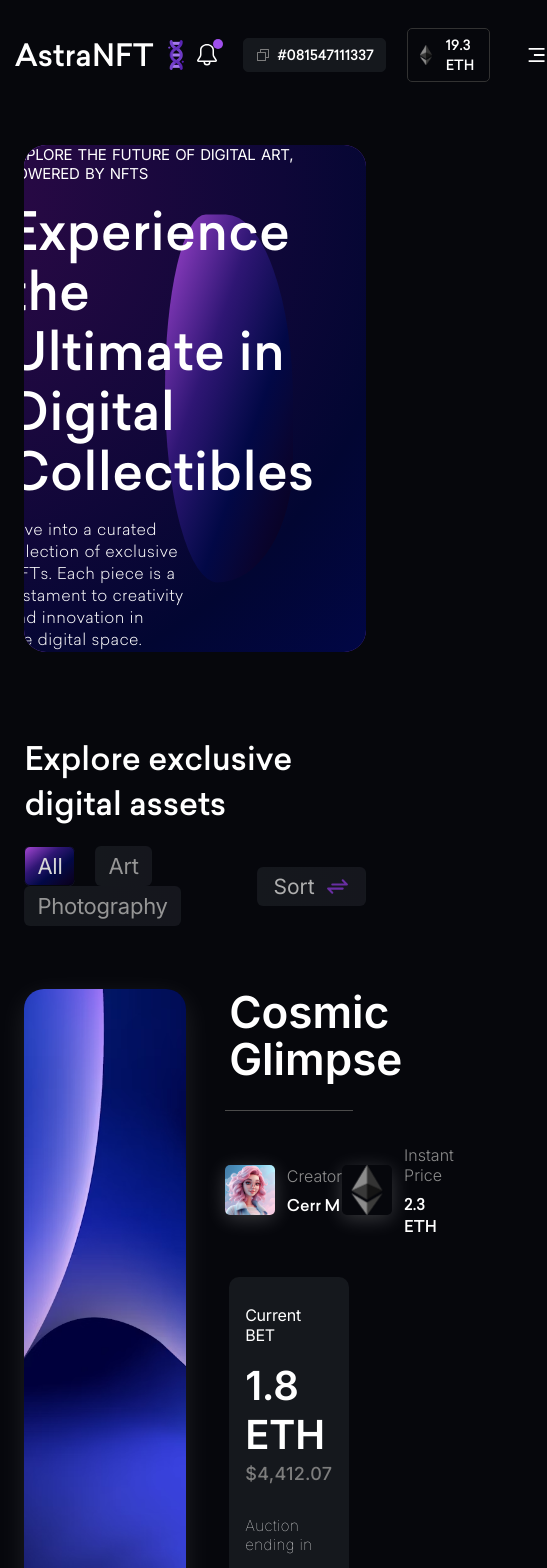
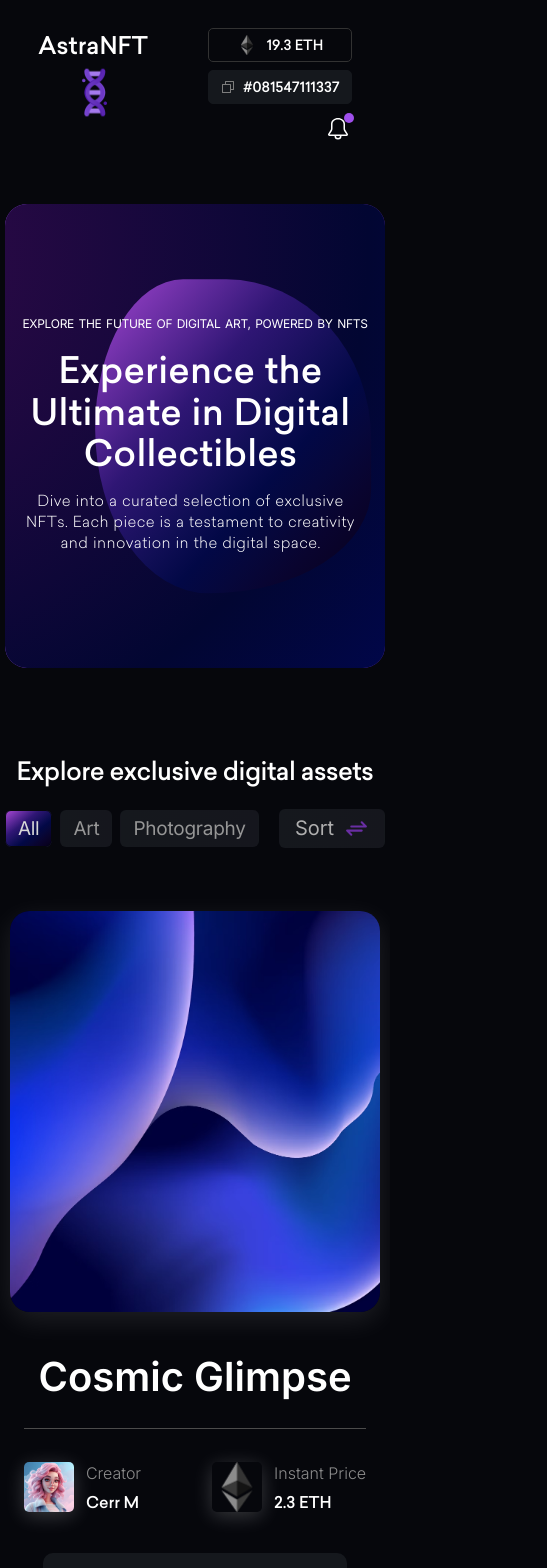
Before and after one commit to inspirer10/astra-nft, a Next.js app: page / in a window 390 px wide. Shown: the top 1568 px of the page, 547 px wide, since content can reach past the window. Built offline with nearby package versions, Linux system fonts and the light colour scheme.

Commit message:
RWD for mobile phones

```diff
--- a/src/Components/Faq.js
+++ b/src/Components/Faq.js
@@ -12,7 +12,7 @@ function Faq() {
             answer: 'Yes, you can resell your NFTs directly on our platform. Simply navigate to your collection, select the NFT you wish to sell, set your desired price, and list it for sale. Other users on the platform will be able to view and purchase your NFT. When the sale is completed, the funds will be transferred to your connected wallet.',
         },
         {
-            question: 'What payment methods are accepted for purchasing NFTs?',
+            question: 'What payment methods are accepted for purchasing?',
             answer: 'Our platform primarily accepts payments in Ethereum (ETH). You will need to have ETH in your connected cryptocurrency wallet to make purchases. We recommend using a wallet like MetaMask for smooth transactions. In the future, we plan to support additional cryptocurrencies and possibly fiat currency options.',
         },
         {
--- a/src/styles/cardsParallax.scss
+++ b/src/styles/cardsParallax.scss
@@ -87,11 +87,12 @@
     }
 }
 
-@media screen and (max-width: 1200px) {
+@media screen and (max-width: 1280px) {
     .cards-parallax {
         .card-container {
             .card {
-                width: 87.5vw;
+                height: 70vh;
+                width: 82.5vw;
                 .card-Body {
                     margin-top: 50px;
                     gap: 35px;
@@ -113,3 +114,41 @@
         }
     }
 }
+
+//!mobile
+@media screen and (max-width: 450px) {
+    .cards-parallax {
+        .card-container {
+            .card {
+                height: 70vh;
+                width: 95vw;
+                padding: 30px 10px;
+                .card-Body {
+                    margin-top: 15px;
+                    gap: 0px;
+                    flex-direction: column-reverse;
+                    .description {
+                        width: 92.5%;
+                        margin-top: 1.25rem;
+                        margin-bottom: 0;
+                        p {
+                            font-size: 15px;
+                            line-height: calc(15px * 1.35);
+                            letter-spacing: 0.5px;
+                            font-weight: 300;
+                            text-align: justify;
+                            &::first-letter {
+                                line-height: calc(1.6rem * 1.1);
+                                font-size: 1.6rem;
+                            }
+                        }
+                    }
+                    .image-Container {
+                        width: 95%;
+                        height: 100%;
+                    }
+                }
+            }
+        }
+    }
+}
--- a/src/styles/faq.scss
+++ b/src/styles/faq.scss
@@ -82,13 +82,13 @@
     }
 }
 
-@media screen and (max-width: 1250px) {
+@media screen and (max-width: 1280px) {
     .FAQ_section {
         .FAQ-heading {
             font-size: 3.3rem;
         }
         .faq {
-            width: 62.5%;
+            width: 57.5%;
             .faq-item {
                 .faq-question {
                     font-size: 16px;
@@ -102,3 +102,28 @@
         }
     }
 }
+
+//!mobile
+@media screen and (max-width: 450px) {
+    .FAQ_section {
+        .FAQ-heading {
+            font-size: 2.5rem;
+            line-height: 3.25rem;
+        }
+        .faq {
+            width: 97.5%;
+            .faq-item {
+                .faq-question {
+                    font-size: 14px;
+                    padding: 8px 6px;
+                    padding-right: 3px;
+                    letter-spacing: -0.5px;
+                }
+                .faq-answer {
+                    font-size: 14px;
+                    line-height: calc(14px * 1.325);
+                }
+            }
+        }
+    }
+}
--- a/src/styles/footer.scss
+++ b/src/styles/footer.scss
@@ -1,16 +1,13 @@
 footer {
     background-color: rgba(21, 24, 29, 0.75);
     color: #fff;
-    height: 15vh;
+    height: 17.5vh;
     position: relative;
     clip-path: polygon(0 0, 100% 0%, 100% 100%, 0 100%);
     .footer_content-container {
-        //position: relative;
-        //height: calc(100vh + 25vh);
-        //top: -100vh;
         position: fixed;
         bottom: 0;
-        height: 15vh;
+        height: 17.5vh;
         width: 100%;
         display: flex;
         align-items: center;
@@ -98,28 +95,40 @@ footer {
     }
 }
 
-@media screen and (max-width: 1250px) {
+@media screen and (max-width: 1370px) {
+    footer {
+        .footer_content-container {
+            &::after {
+                width: 90%;
+            }
+            .footer-content {
+                width: 90%;
+            }
+        }
+    }
+}
+
+@media screen and (max-width: 1285px) {
     footer {
         .footer_content-container {
             .footer-content {
-                width: 90%;
                 .brand-wrapper {
                     .name {
                         font-size: 1.6rem;
                         margin-right: 2px;
                     }
                     img {
-                        height: 4.25vh;
+                        height: 4.5vh;
                     }
                 }
                 .footer-links {
                     p {
-                        margin: 0 10px;
+                        margin: 0 12px;
                     }
                 }
                 .footer-icons {
                     .icon {
-                        font-size: 1.25rem;
+                        font-size: 1.45rem;
                         margin: 0 1rem;
                     }
                 }
@@ -127,3 +136,46 @@ footer {
         }
     }
 }
+
+//!mobile
+@media screen and (max-width: 450px) {
+    footer {
+        .footer_content-container {
+            .footer-content {
+                margin: 025rem auto;
+                width: 100%;
+                flex-direction: column;
+                .brand-wrapper {
+                    width: 100%;
+                    display: flex;
+                    justify-content: center;
+                    .name {
+                        font-size: 18px;
+                        margin-right: 1px;
+                    }
+                    img {
+                        height: 3.5vh;
+                    }
+                }
+                .footer-links {
+                    width: 100%;
+                    justify-content: space-around;
+                    p {
+                        font-size: 14px;
+                        margin: 0 8px;
+                    }
+                }
+                .footer-icons {
+                    width: 100%;
+                    display: flex;
+                    align-items: center;
+                    justify-content: center;
+                    .icon {
+                        font-size: 1.25rem;
+                        margin: 0 0.8rem;
+                    }
+                }
+            }
+        }
+    }
+}
--- a/src/styles/header.scss
+++ b/src/styles/header.scss
@@ -119,7 +119,7 @@ header {
     }
 }
 
-@media screen and (max-width: 1200px) {
+@media screen and (max-width: 1280px) {
     header {
         width: 92.5%;
         nav .header_menu .hamburger-icon {
@@ -127,3 +127,42 @@ header {
         }
     }
 }
+
+//!mobile
+@media screen and (max-width: 450px) {
+    header {
+        width: 95%;
+        nav {
+            justify-content: space-around;
+            align-items: flex-start;
+            .brand-wrapper {
+                flex-direction: column;
+                .name {
+                    font-size: 1.5rem;
+                }
+                img {
+                    height: 7.25vh;
+                }
+            }
+            .header_menu {
+                flex-direction: column-reverse;
+                .bell-icon-wrapper {
+                    margin-right: 2px;
+                    margin-top: 0.3rem;
+                    align-self: flex-end;
+                }
+                .copy-wrapper {
+                    margin: 0.5rem 0;
+                }
+                .account-balance-wrapper {
+                    margin-left: 0;
+                    width: 100%;
+                }
+                .hamburger-icon {
+                    margin-left: 0rem;
+                    display: none;
+                }
+            }
+        }
+    }
+}
--- a/src/styles/introduction.scss
+++ b/src/styles/introduction.scss
@@ -95,10 +95,10 @@
     }
 }
 
-@media screen and (max-width: 1200px) {
+@media screen and (max-width: 1280px) {
     .introduction_section {
         width: 87.5%;
-        height: 60vh;
+        height: 62.5vh;
         .introduction_text-content {
             .subheading {
                 font-size: 15px;
@@ -116,3 +116,37 @@
         }
     }
 }
+
+//!mobile
+@media screen and (max-width: 450px) {
+    .introduction_section {
+        width: 97.5%;
+        height: 55vh;
+        .background_gradient {
+            .testIMG {
+                width: 72.5%;
+                height: 67.5%;
+            }
+        }
+        .introduction_text-content {
+            width: 95%;
+            left: 50%;
+            .subheading {
+                font-size: 12px;
+                text-align: center;
+            }
+            h2 {
+                font-size: 2.25rem;
+                line-height: calc(2.25rem * 1.15);
+                width: 97.5%;
+                text-align: center;
+            }
+            .description {
+                font-size: 15px;
+                line-height: calc(15px * 1.375);
+                width: 97.5%;
+                text-align: center;
+            }
+        }
+    }
+}
--- a/src/styles/popularItem.scss
+++ b/src/styles/popularItem.scss
@@ -283,12 +283,25 @@ body.modal-open {
     .popularItem_section {
         margin: 10vh auto 17.5vh;
         .highlighted-item {
-            width: 82.5%;
+            width: 97.5%;
         }
     }
 }
 
-@media screen and (max-width: 1200px) {
+@media screen and (max-width: 1400px) {
+    .popularItem_section {
+        .highlighted-item {
+            width: 97.5%;
+            .highlighted-item-content {
+                .ntf-name {
+                    font-size: 2.6rem;
+                }
+            }
+        }
+    }
+}
+
+@media screen and (max-width: 1280px) {
     .popularItem_section {
         width: 87.5%;
         margin: 10vh auto 17.5vh;
@@ -300,3 +313,55 @@ body.modal-open {
         }
     }
 }
+
+//!mobile
+@media screen and (max-width: 450px) {
+    .popularItem_section {
+        width: 97.5%;
+        margin: 10vh auto 17.5vh;
+        h2 {
+            font-size: 25px;
+            letter-spacing: -0.5px;
+            text-align: center;
+        }
+        .buttons-row {
+            .sort-button {
+                font-size: 20px;
+            }
+            .buttons-wrapper button {
+                font-size: 19px;
+                margin-right: 0.5rem;
+            }
+        }
+        .highlighted-item {
+            width: 100%;
+            flex-direction: column;
+            img {
+                width: 97.5%;
+                height: 47.5vh;
+                margin: 0 auto;
+            }
+            .highlighted-item-content {
+                width: 100%;
+                margin-top: 5vh;
+                margin-left: 0%;
+                .ntf-name {
+                    font-size: 2.5rem;
+                    width: 100%;
+                    text-align: center;
+                }
+                .details-container {
+                    width: 90%;
+                }
+                .current-prize-container {
+                    width: 80%;
+                    margin-bottom: 3vh;
+                }
+                .buy_button,
+                button {
+                    width: 65%;
+                }
+            }
+        }
+    }
+}
--- a/src/styles/productsShowcase.scss
+++ b/src/styles/productsShowcase.scss
@@ -53,7 +53,7 @@
                 font-family: "Inter", sans-serif;
                 width: 85%;
                 font-size: 21px;
-                font-size: clamp(16px, 2.5vw, 22px);
+                font-size: clamp(18px, 2.75vw, 22px);
                 font-weight: 400;
                 margin: 0.75rem auto 1rem;
             }
@@ -115,25 +115,56 @@
 @media screen and (max-width: 1500px) {
     .productsShowcase-section {
         margin: 10vh auto 15vh;
-        width: 92.5%;
+        width: 95%;
         article {
             .card {
                 height: 62.5vh;
-                width: calc(87.5% / 4);
+                width: calc(90% / 4);
             }
         }
     }
 }
 
-@media screen and (max-width: 1200px) {
+@media screen and (max-width: 1280px) {
     .productsShowcase-section {
-        width: calc(100% - 1rem);
+        width: calc(95%);
         article {
             justify-content: space-around;
             .card {
-                height: 62.5vh;
-                width: calc(92.5% / 3);
+                height: 70vh;
+                width: calc(90% / 3);
             }
         }
     }
 }
+
+//!mobile
+@media screen and (max-width: 450px) {
+    .productsShowcase-section {
+        width: calc(100%);
+        article {
+            justify-content: space-around;
+            .card {
+                height: 55vh;
+                width: calc(95% / 2);
+                margin-bottom: 4vh;
+                .user-data {
+                    justify-content: center;
+                }
+                .nft-name {
+                    width: 95%;
+                    text-align: center;
+                }
+                .current-price {
+                    font-size: 16px;
+                }
+                .price {
+                    font-size: 18px;
+                    .eth-icon {
+                        font-size: 22px;
+                    }
+                }
+            }
+        }
+    }
+}
```
